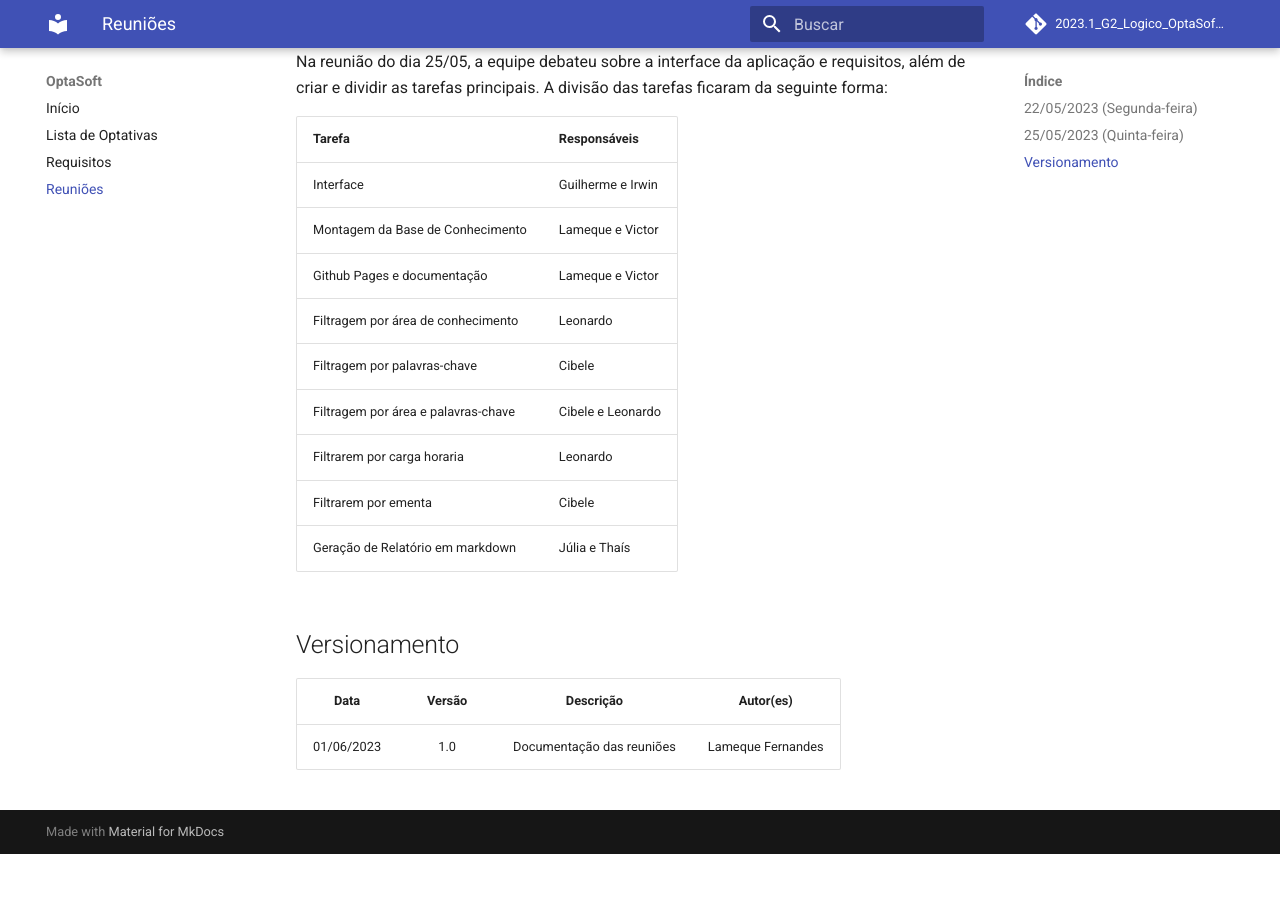
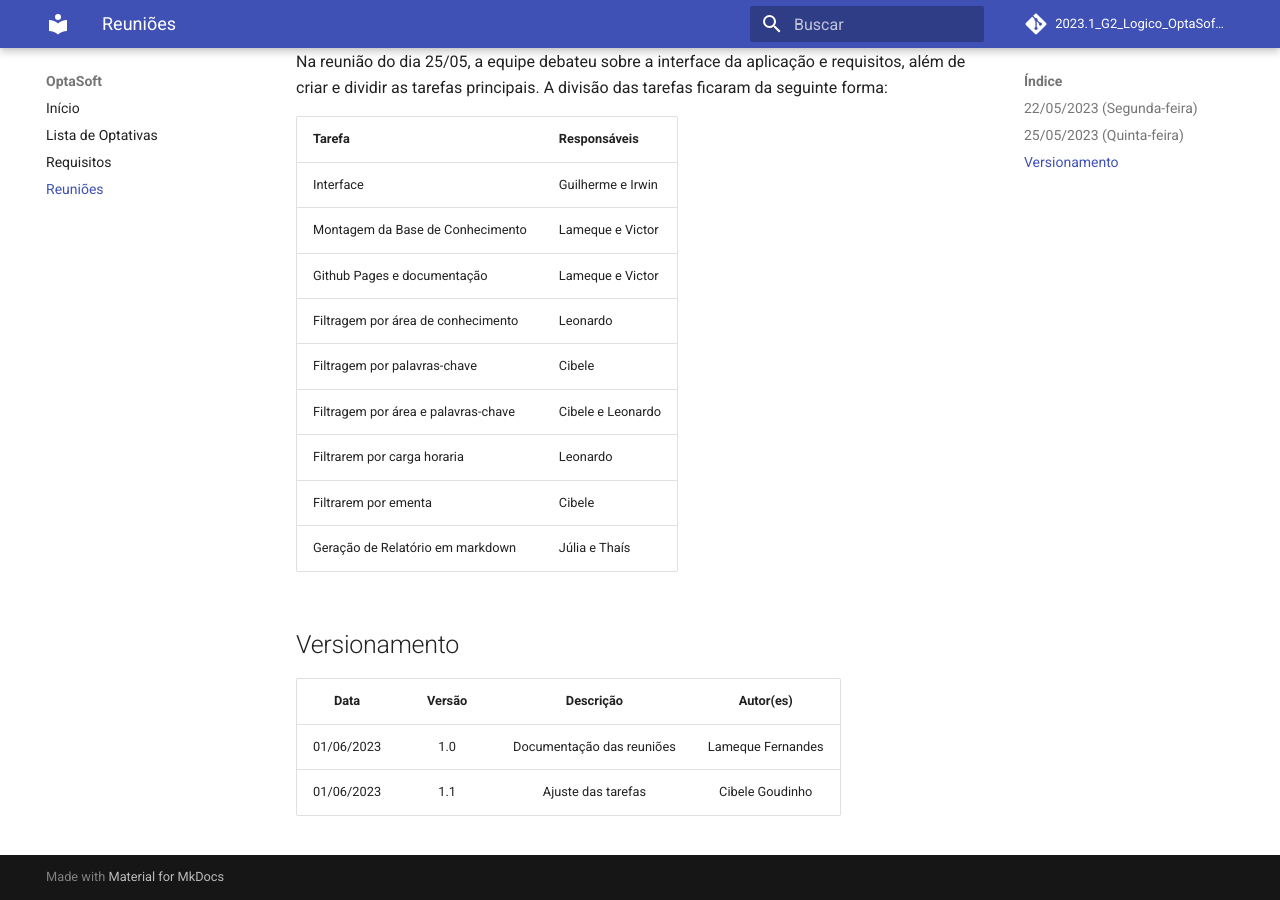
Before and after one commit to UnBParadigmas2023-1-Turma02/2023.1_G2_Logico_OptaSoftware, an MkDocs documentation site: the page built from pages/docs/reunioes.md, in a window 1280 px wide and 900 px high, scrolled down 535 px. Built offline with MkDocs 1.6.1 and Material for MkDocs 9.7.7, drawn with Linux system fonts in a browser that asks for light colours; comment, search, counter and statistics services are not loaded; before the commit the page ends 1389 px from its top, so only the background shows below that.

Commit message:
Alterando versão

```diff
--- a/pages/docs/reunioes.md
+++ b/pages/docs/reunioes.md
@@ -28,3 +28,4 @@ Na reunião do dia 25/05, a equipe debateu sobre a interface da aplicação e re
 | Data       | Versão | Descrição                 | Autor(es)         |
 | :--------: | :----: | :------------------------:| :---------------: |
 | 01/06/2023 |  1.0   | Documentação das reuniões | Lameque Fernandes |
+| 01/06/2023 |  1.1   | Ajuste das tarefas        | Cibele Goudinho   |
```
